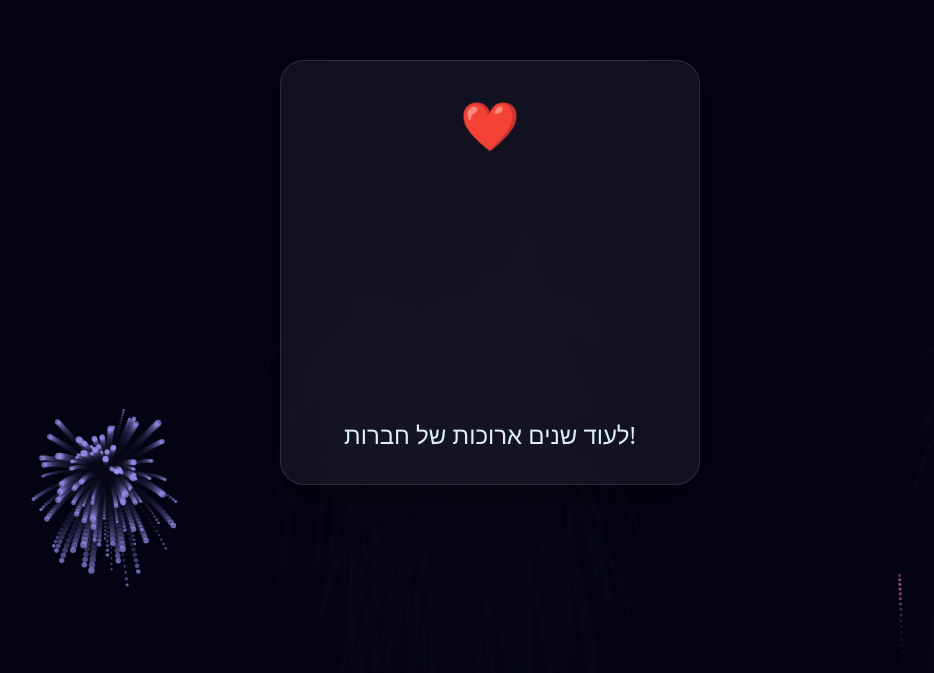
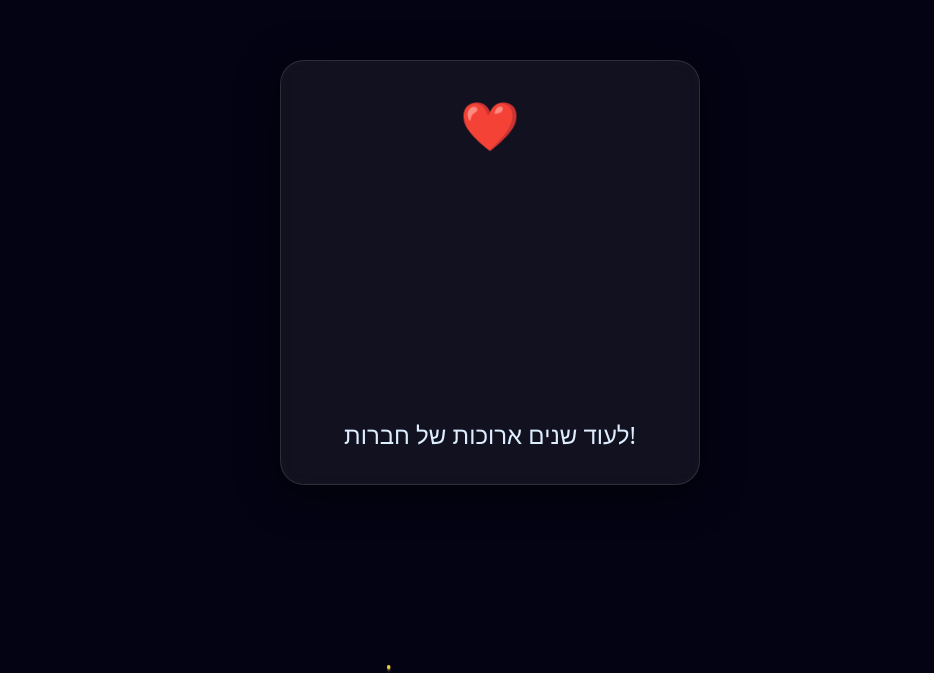
Before and after one commit to PelegChen/inbar-45, a React (Vite) app: page / in a window 1280 px wide. Shown: the part 127-800 px from the top of the page, without its empty margins (150-1084 px from the left). Built offline with nearby package versions, Linux system fonts and the light colour scheme.

Commit message:
refactor: update type definitions and improve FireworksCanvas and GreetingPageLayout components

```diff
--- a/src/components/FireworksCanvas.jsx
+++ b/src/components/FireworksCanvas.jsx
@@ -6,6 +6,15 @@ const COLORS = [
   '#fd79a8', '#55efc4', '#fdcb6e', '#e17055',
 ];
 
+/**
+ * @typedef {{ x: number, y: number, vx: number, vy: number, alpha: number, color: string, r: number }} Particle
+ */
+
+/**
+ * @typedef {{ x: number, y: number, vx: number, vy: number, color: string, exploded: boolean, particles: Particle[], trail: { x: number, y: number }[] }} Shell
+ */
+
+/** @param {HTMLCanvasElement} canvas @param {number} speedMultiplier @returns {Shell} */
 function createShell(canvas, speedMultiplier) {
   const angle = (Math.random() * 60 + 60) * (Math.PI / 180);
   return {
@@ -20,6 +29,7 @@ function createShell(canvas, speedMultiplier) {
   };
 }
 
+/** @param {Shell} shell @param {number} speedMultiplier */
 function explode(shell, speedMultiplier) {
   const count = 60 + Math.floor(Math.random() * 40);
   shell.exploded = true;
@@ -38,12 +48,17 @@ function explode(shell, speedMultiplier) {
   }
 }
 
+/** @param {{ pageSpeed?: number }} props */
 const FireworksCanvas = ({ pageSpeed = 1 }) => {
-  const canvasRef = useRef(null);
+  const canvasRef = useRef(/** @type {HTMLCanvasElement | null} */ (null));
 
   useEffect(() => {
     const canvas = canvasRef.current;
+    if (!canvas) return undefined;
+
     const ctx = canvas.getContext('2d');
+    if (!ctx) return undefined;
+
     const speedMultiplier = Math.max(0.2, pageSpeed || 1);
 
     const resize = () => {
@@ -53,9 +68,11 @@ const FireworksCanvas = ({ pageSpeed = 1 }) => {
     resize();
     window.addEventListener('resize', resize);
 
+    /** @type {Shell[]} */
     let shells = [];
     let launchFrameCounter = 0;
-    let animId;
+    /** @type {number} */
+    let animId = 0;
 
     const draw = () => {
       launchFrameCounter += speedMultiplier;
--- a/src/components/GreetingPageLayout.jsx
+++ b/src/components/GreetingPageLayout.jsx
@@ -1,12 +1,22 @@
 import React from 'react';
 
+/**
+ * @param {{
+ *   BackgroundComponent?: React.ComponentType<{ pageSpeed?: number }> | null,
+ *   backgroundGradient?: string | null,
+ *   pageSpeed?: number,
+ *   containerStyle?: React.CSSProperties,
+ *   children: React.ReactNode
+ * }} props
+ */
 const GreetingPageLayout = ({
   BackgroundComponent,
   backgroundGradient = null,
-  pageSpeed = 1,
+  pageSpeed = 0.5,
   containerStyle = {},
   children
 }) => {
+  /** @type {React.CSSProperties} */
   const defaultContainerStyle = {
     position: 'relative',
     width: '100%',
@@ -17,9 +27,9 @@ const GreetingPageLayout = ({
     justifyContent: 'center',
   };
 
+  /** @type {React.CSSProperties} */
   const finalContainerStyle = {
     ...defaultContainerStyle,
-    '--page-speed': pageSpeed,
     ...containerStyle,
   };
 
--- a/src/config/greetings.js
+++ b/src/config/greetings.js
@@ -2,8 +2,7 @@ import FireworksCanvas from "../components/FireworksCanvas";
 
 export const greetingsConfig = [
   {
-    id: 7,
-    pageSpeed: 1,
+    pageSpeed: 0.2,
     icon: "❤️",
     heading: "ענבר, מזל טוב ליום הולדת שמח!",
     message: "לעוד שנים ארוכות של חברות!",
```
